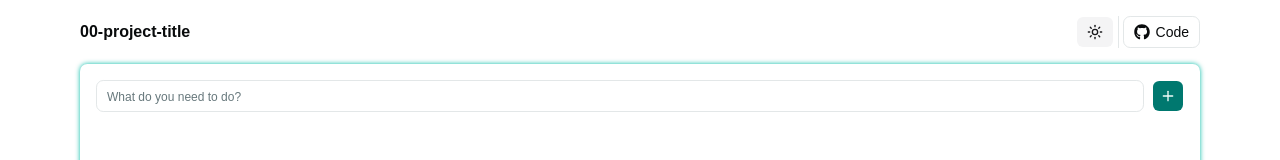
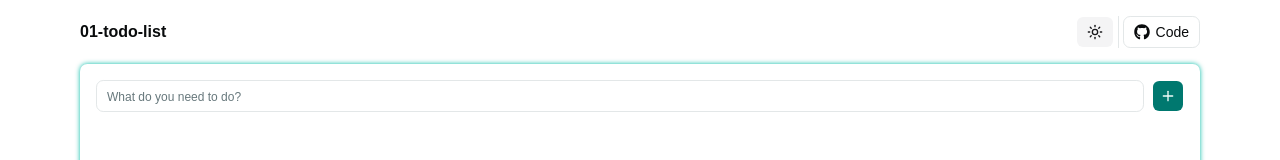
Before and after one commit to davePawww/rws-todo-list, a React (Vite) app: page / in a window 1280 px wide. Shown: the top 160 px of the page. Built offline with nearby package versions, Linux system fonts and the light colour scheme.

Commit message:
refactor: updated header details

```diff
--- a/src/components/layout/layout.tsx
+++ b/src/components/layout/layout.tsx
@@ -10,7 +10,7 @@ export default function Layout({ children }: LayoutProps) {
 
   return (
     <div className="mx-auto flex min-h-dvh max-w-6xl flex-col p-4">
-      <Header title="00-project-title" projectLink="https://www.x.com" />
+      <Header title="01-todo-list" projectLink="https://github.com/davePawww/rws-todo-list" />
       <motion.main
         initial={{ opacity: 0 }}
         animate={{ opacity: 1 }}
```
